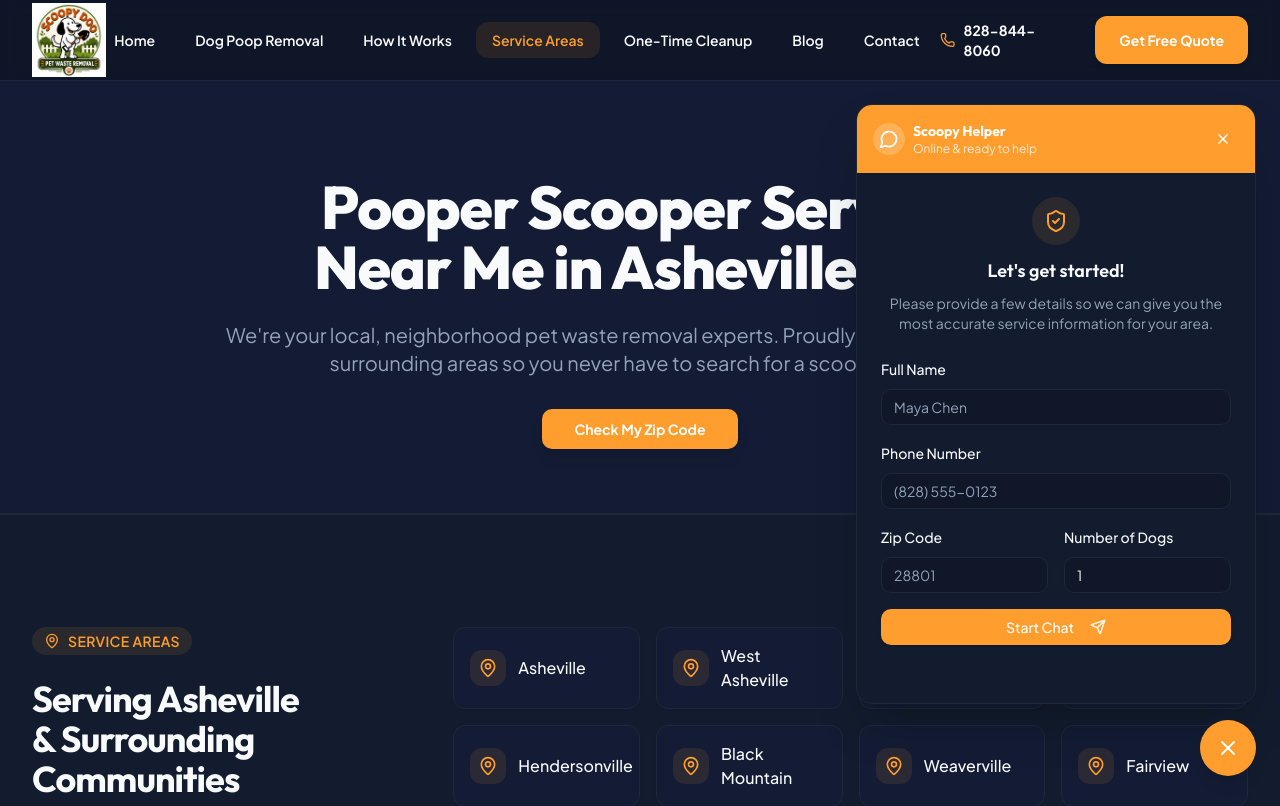
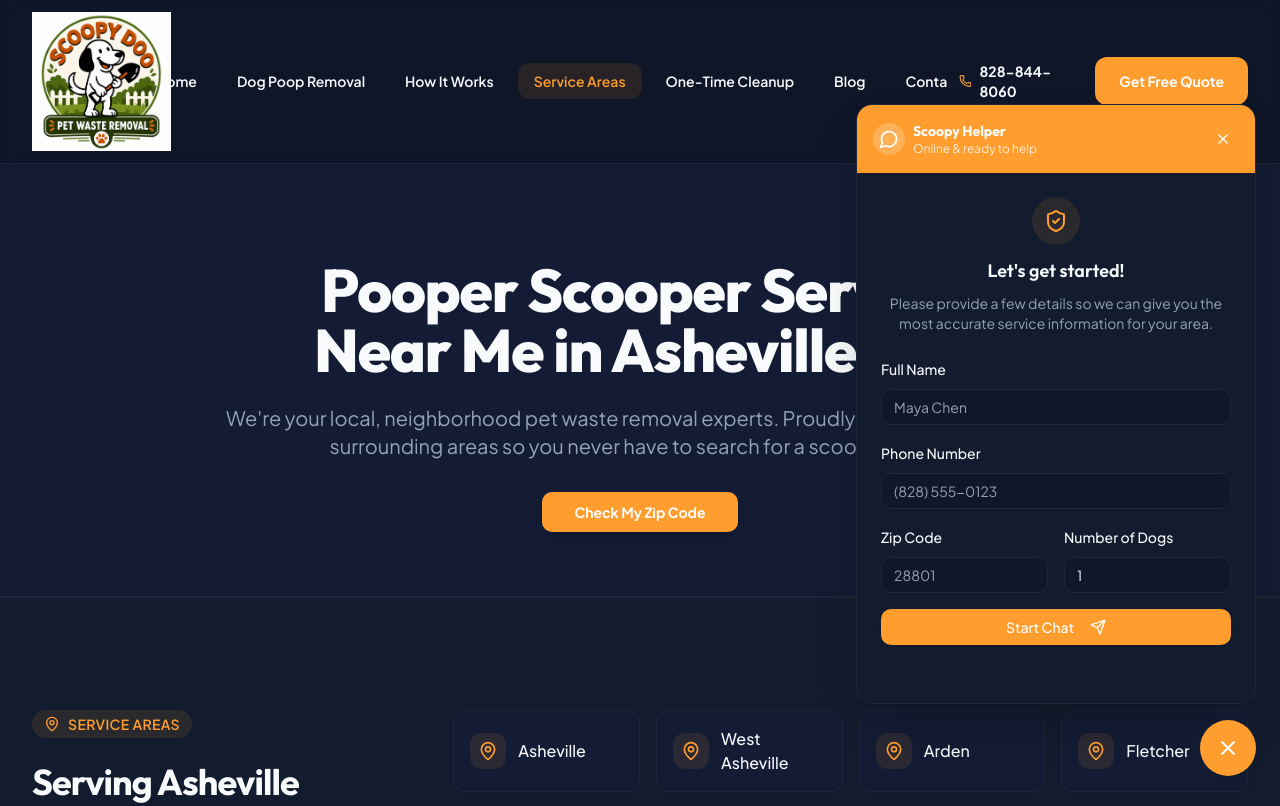
Before and after one commit to ScoopyChatt/ScoopyAVL, a React (Vite) app in the folder apps/web/: page /near-me in a window 1280 px wide. Shown: the top 806 px of the page. Built offline with nearby package versions, Linux system fonts and the light colour scheme; no server answers; what pocketbase would draw is missing.

Commit message:
Enlarge header logo 2x

```diff
--- a/apps/web/src/components/Header.jsx
+++ b/apps/web/src/components/Header.jsx
@@ -22,7 +22,7 @@
   return (
     <header className="sticky top-0 z-50 w-full border-b border-border bg-background/95 backdrop-blur supports-[backdrop-filter]:bg-background/60 shadow-sm">
       <div className="max-w-7xl mx-auto px-4 sm:px-6 lg:px-8">
-        <div className="flex flex-col lg:flex-row items-center justify-between py-3 lg:h-20 lg:py-0 gap-3 lg:gap-0">
+        <div className="flex flex-col lg:flex-row items-center justify-between py-3 lg:py-3 gap-3 lg:gap-0">
 
           {/* Logo & CTA Row (Mobile view keeps them inline) */}
           <div className="flex items-center justify-between w-full lg:w-auto">
@@ -30,7 +30,7 @@
               <img
                 src="/logo-scoopy-asheville.png"
                 alt="Scoopy Chatt pet waste removal logo"
-                className="w-[60px] md:w-[75px] h-auto object-contain"
+                className="w-[120px] md:w-[150px] h-auto object-contain"
               />
             </Link>
 
```
